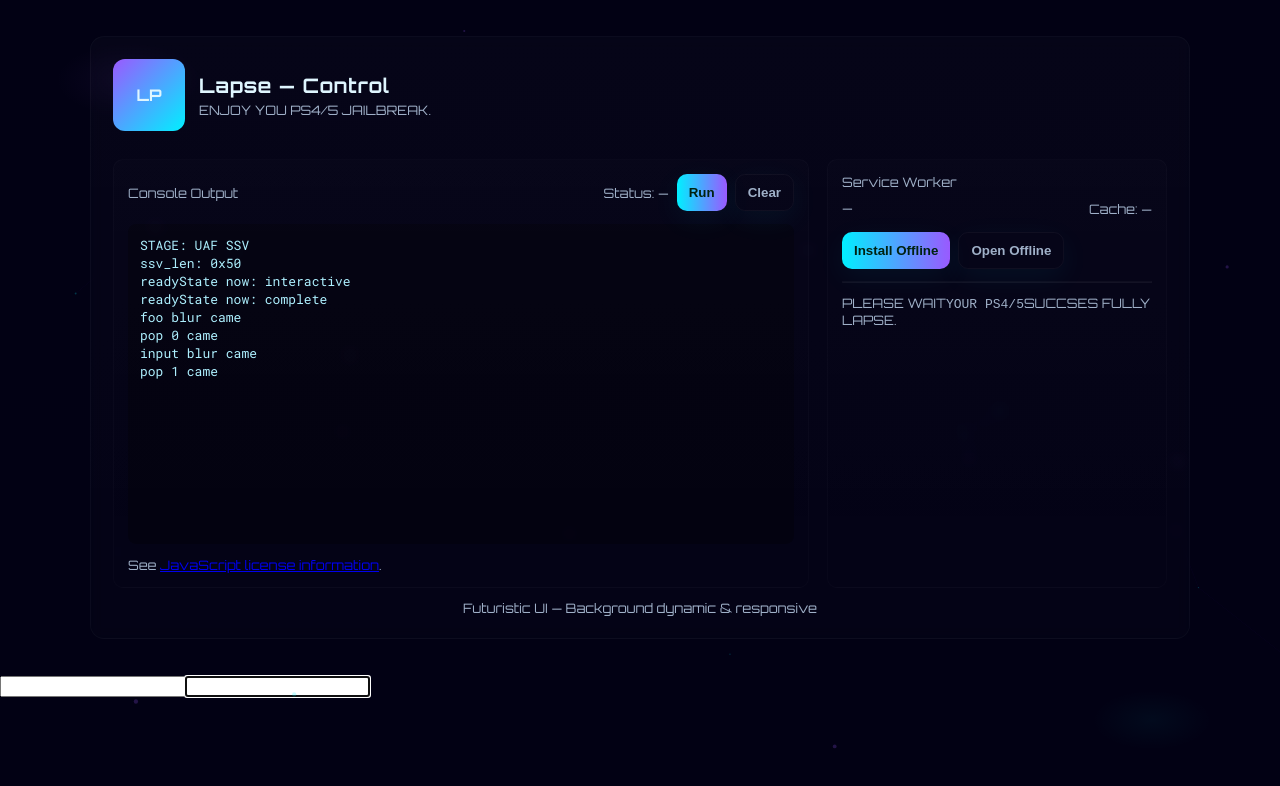
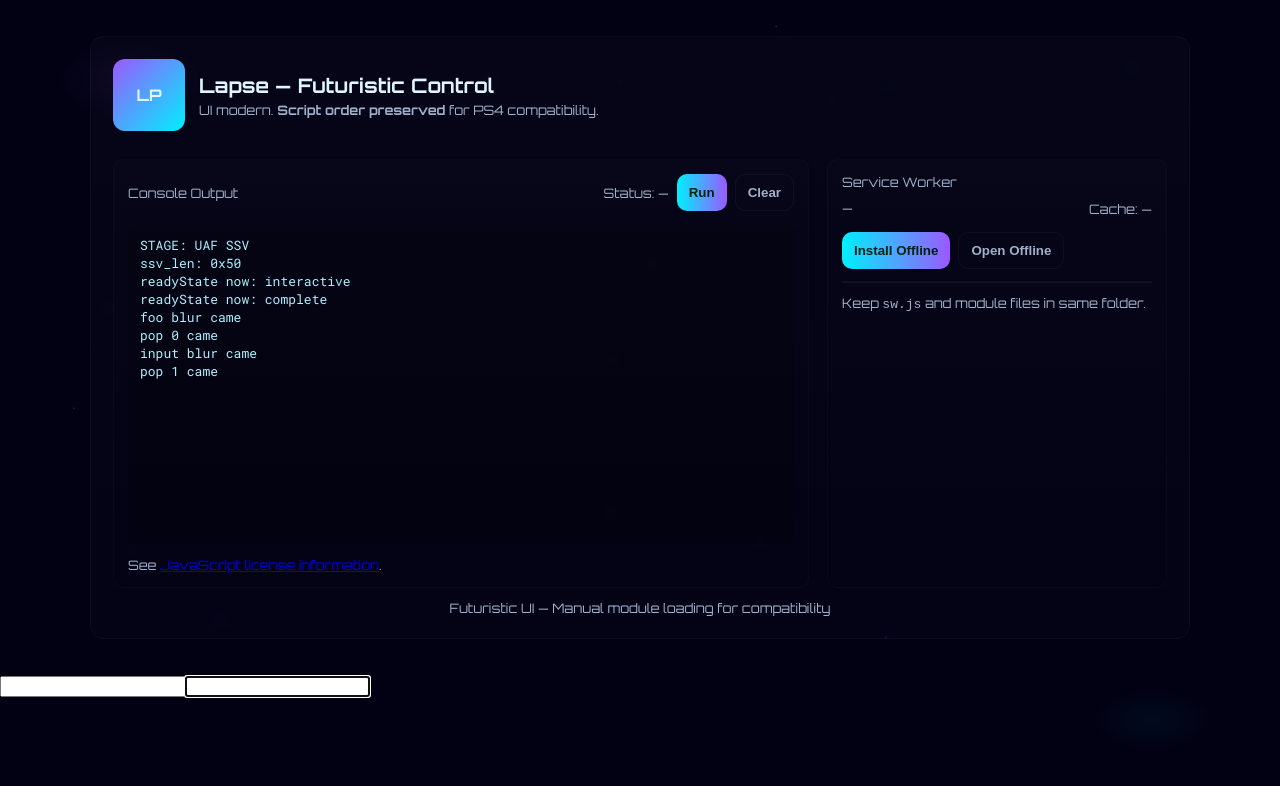
Before and after one commit to aldips45/PS4, a plain HTML site: page index.html in a window 1280 px wide. Drawn offline with Linux system fonts and the light colour scheme.

Commit message:
Update index.html

```diff
--- a/index.html
+++ b/index.html
@@ -4,23 +4,29 @@
   <meta charset="utf-8" />
   <meta name="viewport" content="width=device-width,initial-scale=1" />
   <title>Lapse — PS4/PS5</title>
-  <meta name="description" content="Antarmuka futuristik dengan background bergerak. UI modern + offline support.">
+  <meta name="description" content="manual module load order to preserve exploit behavior.">
+
   <link href="https://fonts.googleapis.com/css2?family=Orbitron:wght@400;700&family=Roboto+Mono&display=swap" rel="stylesheet">
+
   <style>
-    :root{--bg:#020114;--panel:#071027;--muted:#9fb0c8;--accent:#00f0ff;--accent2:#9b59ff}
+    :root{--bg:#020114;--muted:#9fb0c8;--accent:#00f0ff;--accent2:#9b59ff}
     *{box-sizing:border-box}
-    html,body{height:100%;margin:0;font-family:Orbitron,Roboto Mono,system-ui,Arial;color:#dff6ff;overflow:hidden;background:radial-gradient(1200px 600px at 10% 10%, rgba(155,89,255,0.06), transparent 6%), radial-gradient(1000px 500px at 90% 90%, rgba(0,240,255,0.04), transparent 6%), #020114}
+    html,body{height:100%;margin:0;font-family:Orbitron,Roboto Mono,system-ui,Arial;color:#dff6ff;overflow:hidden;background:
+      radial-gradient(1200px 600px at 10% 10%, rgba(155,89,255,0.06), transparent 6%),
+      radial-gradient(1000px 500px at 90% 90%, rgba(0,240,255,0.04), transparent 6%),
+      #020114}
     canvas#bg{position:fixed;inset:0;width:100%;height:100%;z-index:0}
-    .app{position:relative;z-index:2;max-width:1100px;margin:36px auto;padding:22px;border-radius:14px;background:linear-gradient(180deg,rgba(255,255,255,0.02),rgba(255,255,255,0.01));backdrop-filter: blur(6px);border:1px solid rgba(255,255,255,0.03)}
+    .app{position:relative;z-index:2;max-width:1100px;margin:36px auto;padding:22px;border-radius:14px;
+      background:linear-gradient(180deg,rgba(255,255,255,0.02),rgba(255,255,255,0.01));backdrop-filter: blur(6px);border:1px solid rgba(255,255,255,0.03)}
     header{display:flex;gap:14px;align-items:center}
     .logo{width:72px;height:72px;border-radius:12px;display:grid;place-items:center;background:linear-gradient(135deg,var(--accent2),var(--accent));font-weight:700}
-    h1{margin:0;font-size:20px;letter-spacing:0.6px}
+    h1{margin:0;font-size:20px}
     .lead{margin:4px 0 0;color:var(--muted);font-size:13px}
     .grid{display:grid;grid-template-columns:1fr 340px;gap:18px;margin-top:20px}
     .panel{padding:14px;border-radius:10px;background:linear-gradient(180deg,rgba(255,255,255,0.01),transparent);border:1px solid rgba(255,255,255,0.02)}
-    #console{height:320px;overflow:auto;background:rgba(0,0,0,0.25);padding:12px;border-radius:8px;font-family:Roboto Mono,monospace;font-size:13px;color:#aef0ff;white-space:pre-wrap}
+    #console{height:320px;overflow:auto;background:rgba(0,0,0,0.24);padding:12px;border-radius:8px;font-family:Roboto Mono,monospace;font-size:13px;color:#aef0ff;white-space:pre-wrap}
     .controls{display:flex;gap:8px}
-    button{background:linear-gradient(90deg,var(--accent),var(--accent2));border:0;color:#021; padding:10px 12px;border-radius:10px;font-weight:700;cursor:pointer;box-shadow:0 8px 30px rgba(0,240,255,0.06)}
+    button{background:linear-gradient(90deg,var(--accent),var(--accent2));border:0;color:#021;padding:10px 12px;border-radius:10px;font-weight:700;cursor:pointer}
     button.ghost{background:transparent;border:1px solid rgba(255,255,255,0.04);color:var(--muted)}
     .muted{color:var(--muted);font-size:13px}
     footer{margin-top:12px;color:var(--muted);font-size:13px;text-align:center}
@@ -28,13 +34,15 @@
   </style>
 </head>
 <body>
+  <!-- animated background canvas -->
   <canvas id="bg" aria-hidden="true"></canvas>
+
   <main class="app" role="main" aria-label="Lapse Futuristic UI">
     <header>
       <div class="logo">LP</div>
       <div>
-        <h1>Lapse — Control</h1>
-        <div class="lead">ENJOY YOU PS4/5 JAILBREAK.</div>
+        <h1>Lapse — Futuristic Control</h1>
+        <div class="lead">UI modern. <strong>Script order preserved</strong> for PS4 compatibility.</div>
       </div>
     </header>
 
@@ -71,59 +79,62 @@
         </div>
 
         <hr style="opacity:0.06;margin:12px 0">
-        <div class="muted">PLEASE WAIT<code>YOUR PS4/5</code>SUCCSES FULLY LAPSE.</div>
+        <div class="muted">Keep <code>sw.js</code> and module files in same folder.</div>
       </aside>
     </div>
 
-    <footer>Futuristic UI — Background dynamic & responsive</footer>
+    <footer>Futuristic UI — Manual module loading for compatibility</footer>
   </main>
 
   <script>
-    // Particle background (simple, performant)
-    const canvas = document.getElementById('bg');
-    const ctx = canvas.getContext('2d');
-    let w = canvas.width = innerWidth, h = canvas.height = innerHeight, DPR = Math.max(1, devicePixelRatio || 1);
-    canvas.width = innerWidth * DPR; canvas.height = innerHeight * DPR; canvas.style.width = innerWidth+'px'; canvas.style.height = innerHeight+'px'; ctx.scale(DPR, DPR);
-    let pts = [];
-    const N = Math.max(24, Math.floor((innerWidth*innerHeight)/120000));
-    function rand(a,b){return Math.random()*(b-a)+a}
-    class Pt{constructor(){this.x=rand(0,w);this.y=rand(0,h);this.vx=rand(-0.25,0.25);this.vy=rand(-0.25,0.25);this.r=rand(0.6,2.2);this.c=Math.random()>0.5?'#9b59ff':'#00f0ff'} step(){this.x+=this.vx;this.y+=this.vy; if(this.x<-20||this.x>w+20||this.y<-20||this.y>h+20){this.x=rand(0,w);this.y=rand(0,h)} } draw(){ctx.beginPath();ctx.fillStyle=this.c;ctx.globalAlpha=0.22;ctx.arc(this.x,this.y,this.r,0,Math.PI*2);ctx.fill();ctx.globalAlpha=1}}
-    for(let i=0;i<N;i++)pts.push(new Pt());
-    function frame(){ctx.clearRect(0,0,w,h); for(const p of pts){p.step();p.draw()} // connect
-      ctx.beginPath(); for(let i=0;i<pts.length;i++){for(let j=i+1;j<pts.length;j++){let a=pts[i],b=pts[j];let dx=a.x-b.x,dy=a.y-b.y,d=Math.sqrt(dx*dx+dy*dy); if(d<120){ctx.strokeStyle='rgba(155,89,255,'+(0.12*(1-d/120))+')';ctx.lineWidth=0.7;ctx.moveTo(a.x,a.y);ctx.lineTo(b.x,b.y)}}} ctx.stroke(); requestAnimationFrame(frame)}
-    window.addEventListener('resize', ()=>{w=canvas.width=innerWidth*DPR;h=canvas.height=innerHeight*DPR;canvas.style.width=innerWidth+'px';canvas.style.height=innerHeight+'px';ctx.setTransform(DPR,0,0,DPR,0,0)})
-    requestAnimationFrame(frame);
-
-    // UI logic & Service Worker
-    const consoleEl = document.getElementById('console');
-    const statusEl = document.getElementById('status');
-    const swState = document.getElementById('swState');
-    const cacheState = document.getElementById('cacheState');
-
-    function log(...args){const t=new Date().toLocaleTimeString(); consoleEl.textContent += `[${t}] ` + args.join(' ') + '\n'; consoleEl.scrollTop = consoleEl.scrollHeight;}
-
-    document.getElementById('run').addEventListener('click', ()=>{ log('UI demo started — no device changes.'); setTimeout(()=>log('System check... OK'),400); setTimeout(()=>log('Ready.'),1100);});
-    document.getElementById('clear').addEventListener('click', ()=>consoleEl.textContent='');
-
-    if('serviceWorker' in navigator){
-      navigator.serviceWorker.register('./sw.js').then(reg=>{ swState.textContent='registered'; log('SW registered, scope: '+reg.scope); cacheState.textContent = reg.waiting ? 'Installed (update waiting)' : 'Registered'; statusEl.textContent='Online'; }).catch(err=>{ swState.textContent='failed'; statusEl.textContent='SW failed'; log('SW registration failed:', err);});
-      navigator.serviceWorker.addEventListener('message', e=>{ if(!e.data) return; if(e.data.type==='CACHE_PROGRESS'){ cacheState.textContent = e.data.message || (e.data.percent+'%'); log('Cache:', cacheState.textContent);} if(e.data.type==='CACHE_COMPLETE'){ cacheState.textContent='Complete'; log('Cache complete'); } });
-      document.getElementById('install').addEventListener('click', ()=>{ if(navigator.serviceWorker.controller){ navigator.serviceWorker.controller.postMessage({type:'DOWNLOAD_OFFLINE'}); log('Requested offline download'); } else { log('No SW controller — reload page after registration'); } });
-      document.getElementById('open').addEventListener('click', ()=> window.open('./cache.html','_blank'));
-    } else { swState.textContent='unsupported'; statusEl.textContent='No SW'; log('Service Worker not supported'); }
-
-    // Dynamically load existing JS/MJS files from directory (preserve original behavior)
-    const existingScripts = ["alert.mjs", "config.mjs", "lapse.mjs", "psfree.mjs", "send.mjs"];
-    existingScripts.forEach(s=>{ if(s==='sw.js') return; const t = document.createElement(s.endsWith('.mjs') ? 'script' : 'script'); if(s.endsWith('.mjs')) t.type='module'; t.src='./'+s; document.body.appendChild(t); });
-
+    // lightweight particle background (keeps FPS low)
+    (function(){
+      const c = document.getElementById('bg'), ctx = c.getContext('2d');
+      let w = c.width = innerWidth, h = c.height = innerHeight, DPR = Math.max(1, devicePixelRatio || 1);
+      c.width = innerWidth * DPR; c.height = innerHeight * DPR; c.style.width = innerWidth + 'px'; c.style.height = innerHeight + 'px'; ctx.scale(DPR, DPR);
+      const N = Math.max(20, Math.floor((innerWidth*innerHeight)/140000));
+      const pts = [];
+      function r(a,b){return Math.random()*(b-a)+a}
+      class P{constructor(){this.x=r(0,w);this.y=r(0,h);this.vx=r(-0.2,0.2);this.vy=r(-0.2,0.2);this.r=r(0.6,1.8);this.c=Math.random()>0.5?'#9b59ff':'#00f0ff'}step(){this.x+=this.vx;this.y+=this.vy; if(this.x<-10||this.x>w+10||this.y<-10||this.y>h+10){this.x=r(0,w);this.y=r(0,h)}}draw(){ctx.beginPath();ctx.fillStyle=this.c;ctx.globalAlpha=0.22;ctx.arc(this.x,this.y,this.r,0,Math.PI*2);ctx.fill();ctx.globalAlpha=1}}
+      for(let i=0;i<N;i++)pts.push(new P());
+      function frame(){ctx.clearRect(0,0,w,h); for(const p of pts){p.step();p.draw()} ctx.beginPath(); for(let i=0;i<pts.length;i++){for(let j=i+1;j<pts.length;j++){const a=pts[i],b=pts[j];const dx=a.x-b.x,dy=a.y-b.y,d=Math.sqrt(dx*dx+dy*dy); if(d<110){ctx.strokeStyle='rgba(155,89,255,'+(0.11*(1-d/110))+')';ctx.lineWidth=0.7;ctx.moveTo(a.x,a.y);ctx.lineTo(b.x,b.y)}}} ctx.stroke(); requestAnimationFrame(frame) }
+      window.addEventListener('resize', ()=>{w=c.width=innerWidth*DPR;h=c.height=innerHeight*DPR;c.style.width=innerWidth+'px';c.style.height=innerHeight+'px';ctx.setTransform(DPR,0,0,DPR,0,0)});
+      requestAnimationFrame(frame);
+    })();
   </script>
 
-  <!-- preserve original project scripts (if any) -->
+  <!-- ===== Manual module loading (IMPORTANT: preserve this order) =====
+       - memtools and view are in module/ (per original project)
+       - then other modules that depend on them (lapse.mjs etc.)
+       Adjust paths only if your repo layout differs. -->
+  <script type="module" src="./module/memtools.mjs"></script>
+  <script type="module" src="./module/view.mjs"></script>
+  <!-- preserve other original modules (order matters) -->
   <script type="module" src="./alert.mjs"></script>
   <script type="module" src="./config.mjs"></script>
   <script type="module" src="./lapse.mjs"></script>
   <script type="module" src="./psfree.mjs"></script>
   <script type="module" src="./send.mjs"></script>
 
+  <!-- Service Worker registration (optional) -->
+  <script>
+    if ('serviceWorker' in navigator) {
+      navigator.serviceWorker.register('./sw.js').catch(()=>{ /* ignore SW errors on PS4 */ });
+    }
+    // UI helpers (console & controls)
+    (function(){
+      const logEl = document.getElementById('console');
+      function write(...args){ const t=new Date().toLocaleTimeString(); logEl.textContent += `[${t}] ` + args.join(' ') + '\\n'; logEl.scrollTop = logEl.scrollHeight; }
+      document.getElementById('run').addEventListener('click', ()=> write('UI demo started — no device changes.'));
+      document.getElementById('clear').addEventListener('click', ()=> logEl.textContent = '');
+      document.getElementById('install').addEventListener('click', ()=> {
+        if (navigator.serviceWorker && navigator.serviceWorker.controller) {
+          navigator.serviceWorker.controller.postMessage({type:'DOWNLOAD_OFFLINE'});
+          write('Requested offline install.');
+        } else write('Service Worker controller not available.');
+      });
+      document.getElementById('open').addEventListener('click', ()=> window.open('./cache.html', '_blank'));
+    })();
+  </script>
 </body>
 </html>
```
